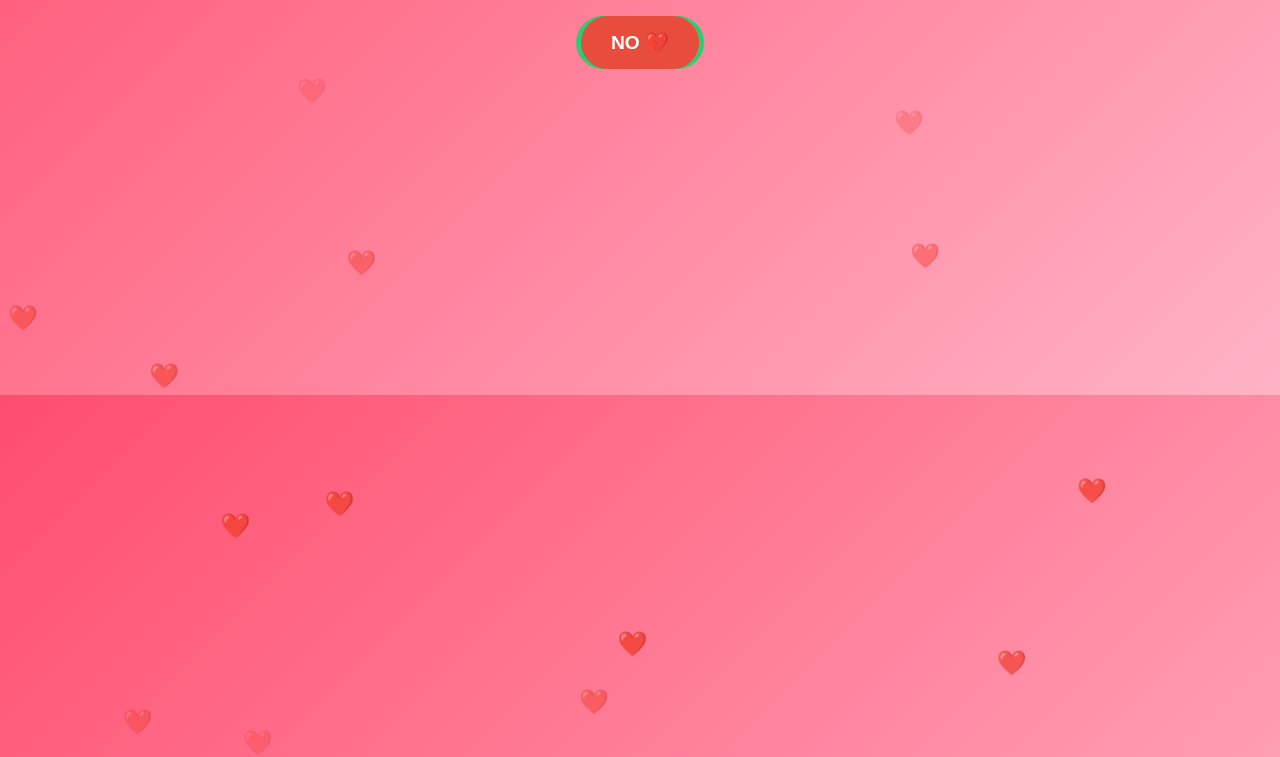
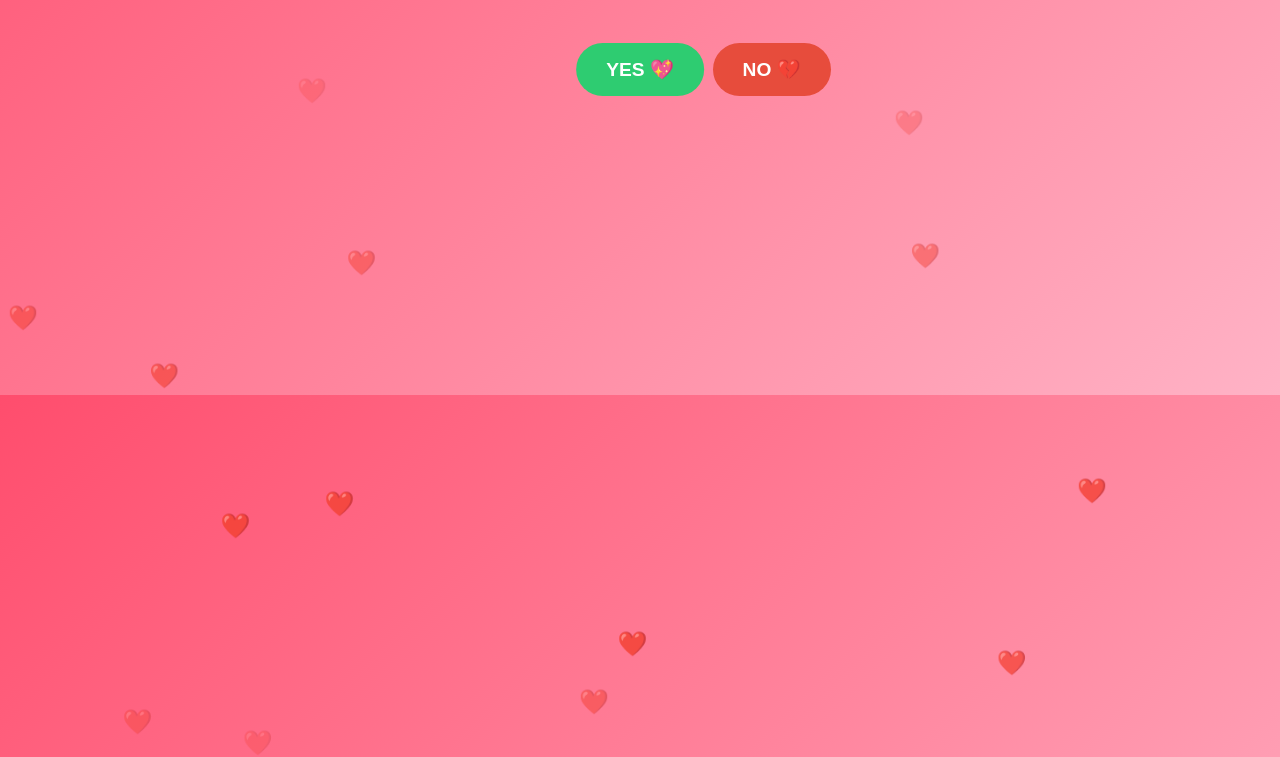
Before and after one commit to gasseradel1/Valentine-, a plain HTML site: page index.html in a window 1280 px wide. Shown: the part 405-1162 px from the top of the page. Drawn offline with Linux system fonts and the light colour scheme.

Commit message:
index.html

```diff
--- a/index.html
+++ b/index.html
@@ -4,7 +4,6 @@
 <meta charset="UTF-8">
 <meta name="viewport" content="width=device-width, initial-scale=1.0">
 <title>Valentine 💖</title>
-
 <style>
     body {
         margin: 0;
@@ -18,6 +17,7 @@
         justify-content: center;
         text-align: center;
         color: white;
+        position: relative;
     }
 
     .container {
@@ -37,6 +37,7 @@
         justify-content: center;
         gap: 20px;
         position: relative;
+        height: 60px;
     }
 
     button {
@@ -46,17 +47,19 @@
         border-radius: 30px;
         cursor: pointer;
         font-weight: bold;
+        position: absolute;
     }
 
     #yes {
         background: #2ecc71;
         color: white;
+        left: 50%;
+        transform: translateX(-50%);
     }
 
     #no {
         background: #e74c3c;
         color: white;
-        position: absolute;
     }
 
     /* Floating hearts */
@@ -102,7 +105,6 @@
     }
 </style>
 </head>
-
 <body>
 
 <div class="container" id="main">
@@ -122,7 +124,7 @@
 </div>
 
 <script>
-    // Create floating hearts
+    // Floating hearts
     function createHeart() {
         const heart = document.createElement("div");
         heart.classList.add("heart");
@@ -130,27 +132,31 @@
         heart.style.left = Math.random() * 100 + "vw";
         heart.style.animationDuration = (3 + Math.random() * 3) + "s";
         document.body.appendChild(heart);
-
         setTimeout(() => heart.remove(), 6000);
     }
     setInterval(createHeart, 300);
 
-    // NO button escapes
+    // NO button moves away
     const noBtn = document.getElementById("no");
     function moveNo() {
-        const x = Math.random() * (window.innerWidth - 100);
-        const y = Math.random() * (window.innerHeight - 100);
+        const x = Math.random() * (window.innerWidth - noBtn.offsetWidth);
+        const y = Math.random() * (window.innerHeight - noBtn.offsetHeight);
         noBtn.style.left = x + "px";
         noBtn.style.top = y + "px";
     }
     noBtn.addEventListener("mouseover", moveNo);
     noBtn.addEventListener("touchstart", moveNo);
 
-    // YES click
+    // YES button click
     document.getElementById("yes").addEventListener("click", () => {
         document.getElementById("main").style.display = "none";
         document.getElementById("yesScreen").style.display = "flex";
     });
+
+    // Initial positions
+    document.getElementById("yes").style.top = "50%";
+    noBtn.style.top = "50%";
+    noBtn.style.left = "60%";
 </script>
 
 </body>
```
